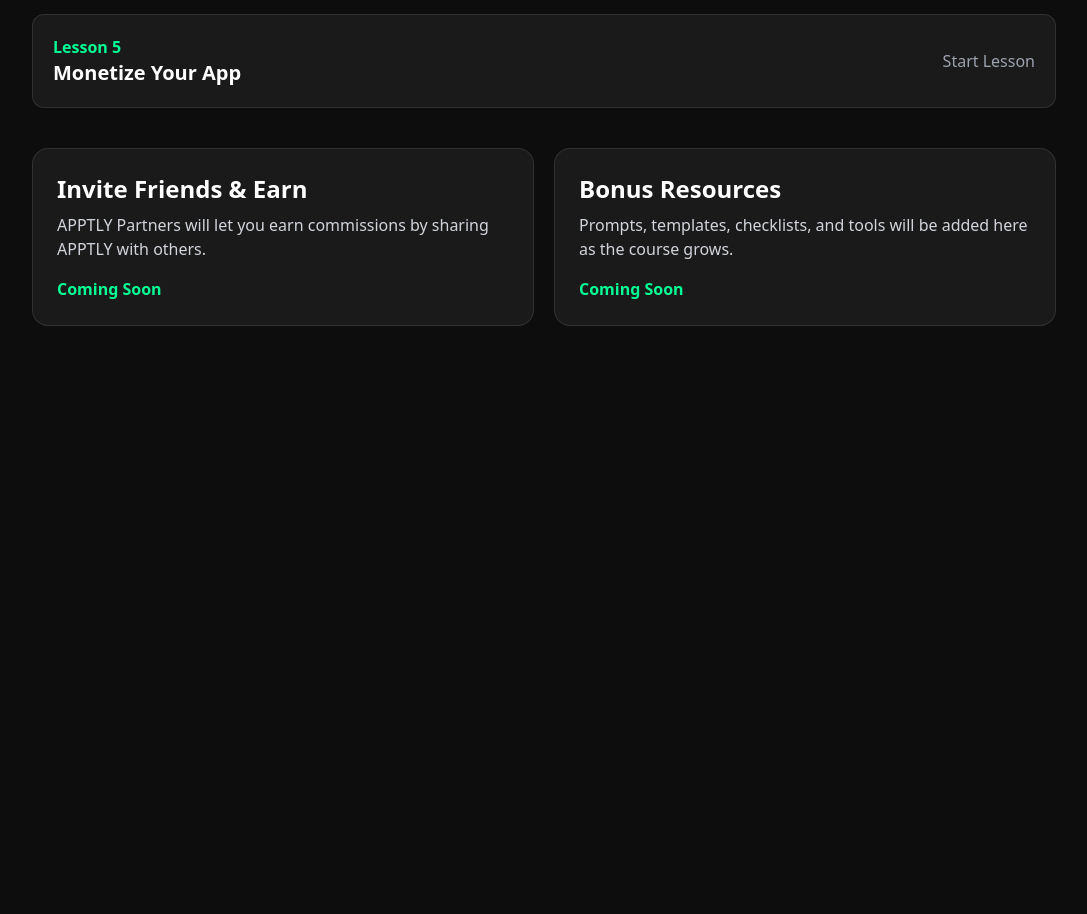
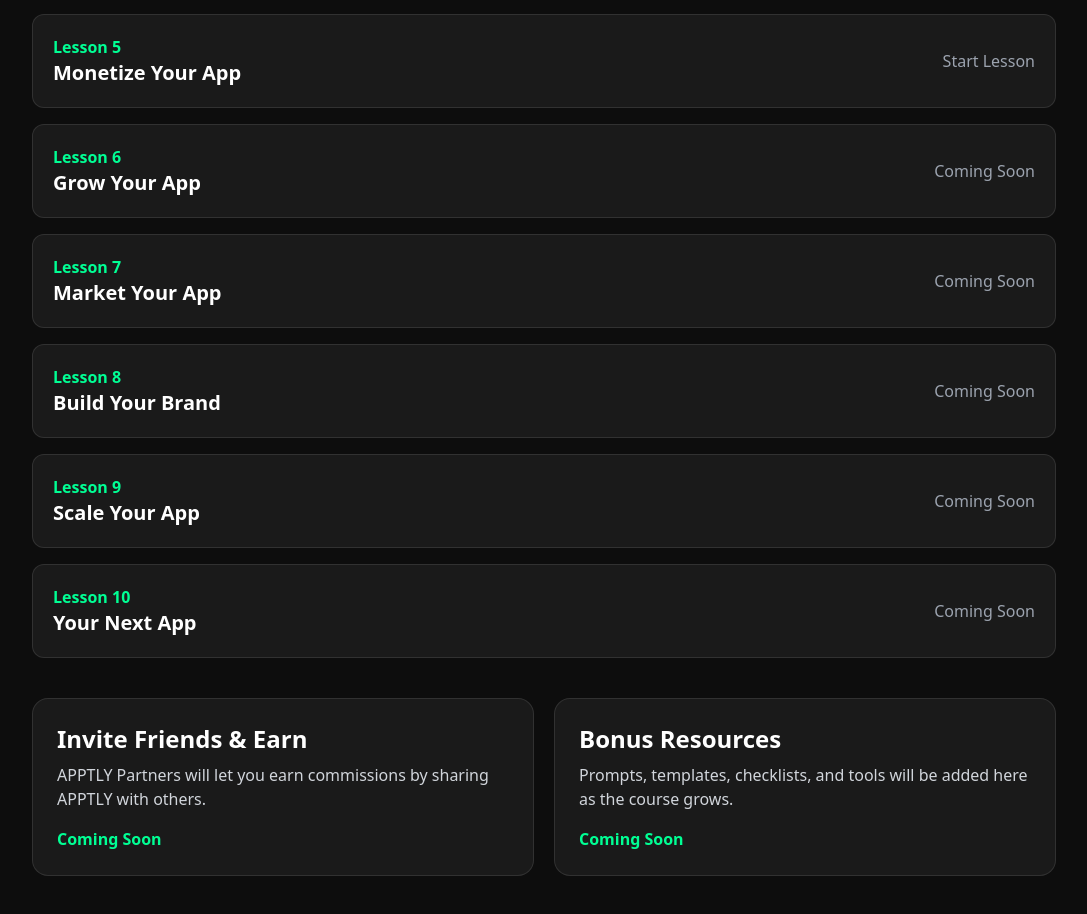
Before and after one commit to myapptly/apptly-website, a Next.js app: page /dashboard in a window 1280 px wide. Shown: the part 940-1854 px from the top of the page, without its empty margins (96-1183 px from the left). Before the commit the page ends 1306 px from the top, so only its background shows below. Built offline with nearby package versions, Linux system fonts and the light colour scheme.

Commit message:
Add lessons 6-10

```diff
--- a/app/dashboard/page.tsx
+++ b/app/dashboard/page.tsx
@@ -5,6 +5,11 @@ export default function Dashboard() {
   "Build with AI",
   "Launch Your App",
   "Monetize Your App",
+  "Grow Your App",
+  "Market Your App",
+  "Build Your Brand",
+  "Scale Your App",
+  "Your Next App",
 ];
 
   return (
```
Lines whose indentation alone changed are shown as unchanged.
